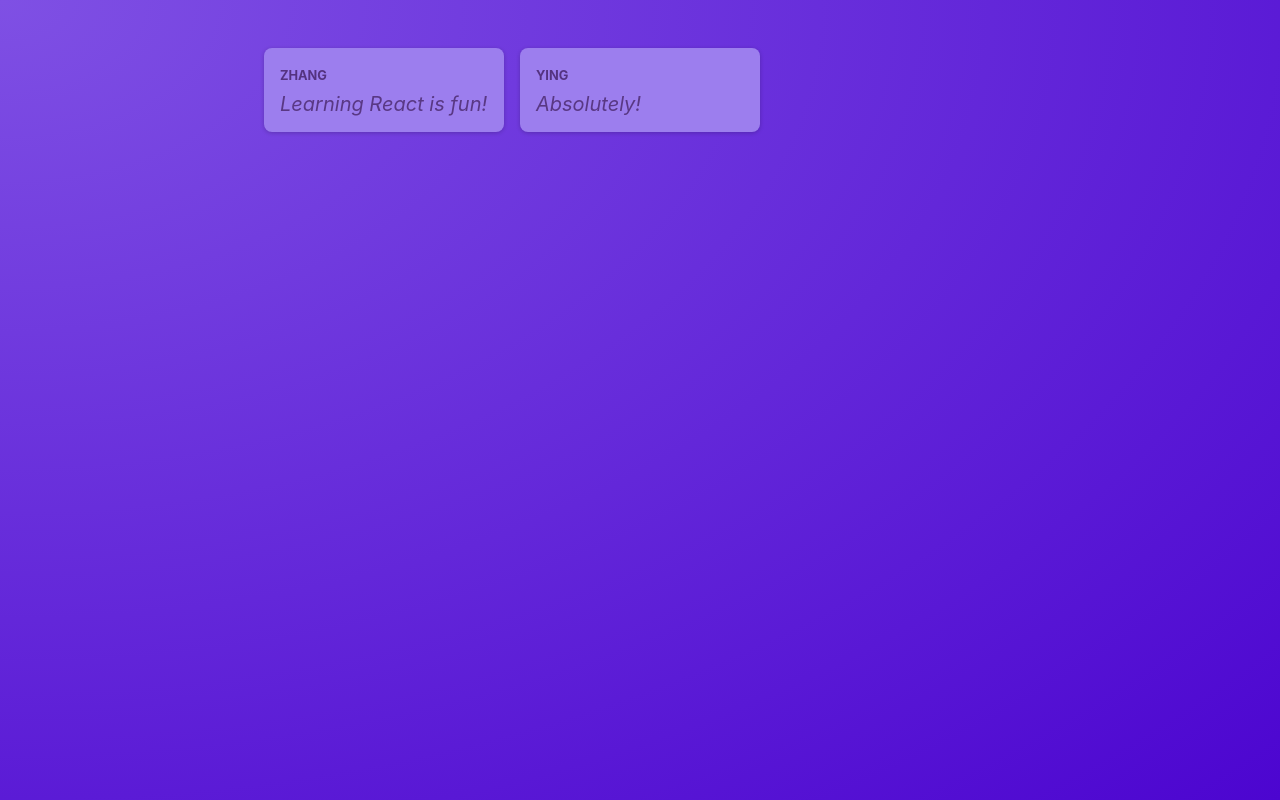
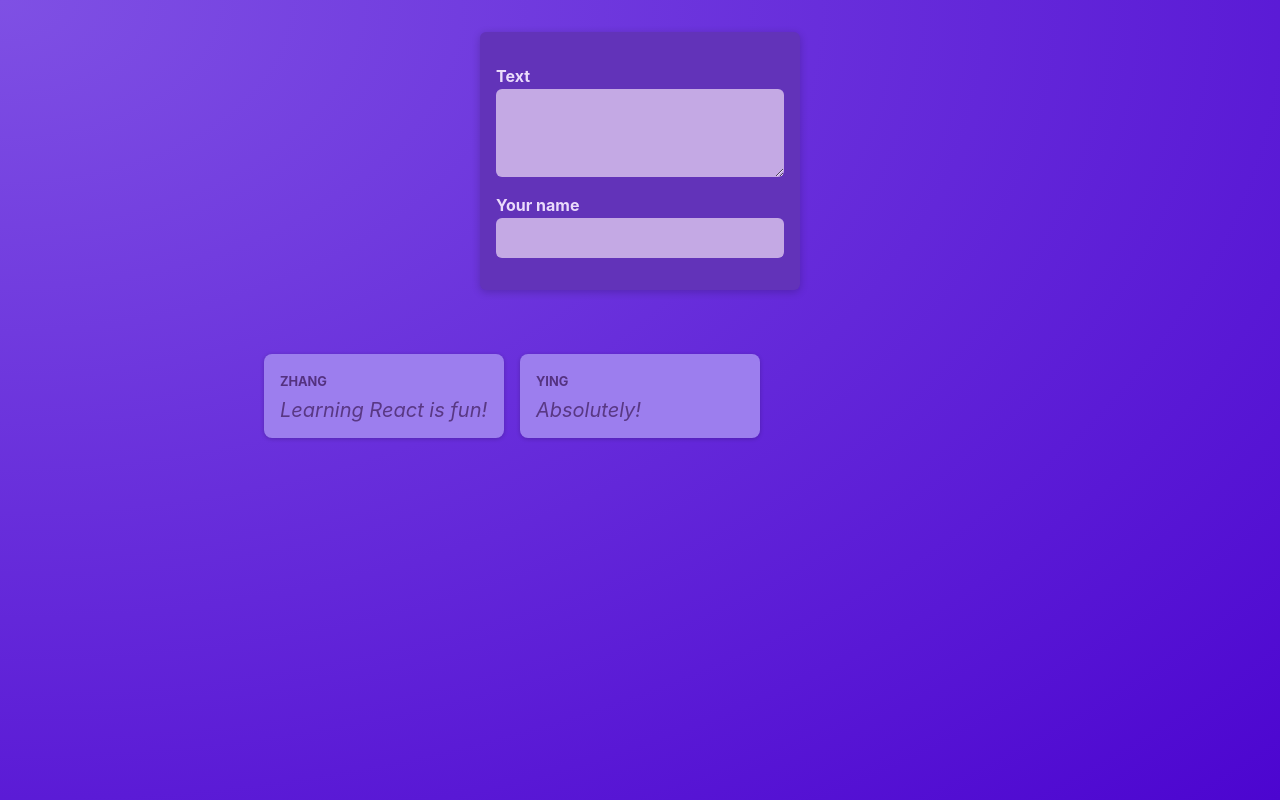
Before and after one commit to zzzhang12/React-Poster-Demo, a React (Vite) app: page / in a window 1280 px wide. Built offline with nearby package versions, Linux system fonts and the light colour scheme.

Commit message:
feat: add a NewPost component

```diff
--- /dev/null
+++ b/src/components/NewPost.jsx
@@ -0,0 +1,18 @@
+import classes from './NewPost.module.css';
+
+function NewPost() {
+  return (
+    <form className={classes.form}>
+      <p>
+        <label htmlFor="body">Text</label>
+        <textarea id="body" required rows={3} />
+      </p>
+      <p>
+        <label htmlFor="name">Your name</label>
+        <input type="text" id="name" required />
+      </p>
+    </form>
+  );
+}
+
+export default NewPost;
--- /dev/null
+++ b/src/components/NewPost.module.css
@@ -0,0 +1,55 @@
+.form {
+    background-color: #6233b9;
+    padding: 1rem;
+    width: 20rem;
+    margin: 2rem auto;
+    border-radius: 6px;
+    box-shadow: 0 2px 8px rgba(0, 0, 0, 0.2);
+  }
+
+  .form label {
+    display: block;
+    margin-bottom: 0.05rem;
+    color: #eadbfb;
+    font-weight: bold;
+  }
+
+  .form input,
+  .form textarea {
+    display: block;
+    width: 100%;
+    font: inherit;
+    padding: 0.5rem;
+    border-radius: 6px;
+    border: none;
+    background-color: #c4a9e4;
+    color: #28262c;
+  }
+
+  .actions {
+    display: flex;
+    justify-content: flex-end;
+    gap: 0.5rem;
+  }
+
+  .actions button {
+    cursor: pointer;
+    font: inherit;
+    padding: 0.5rem 1.5rem;
+    border: none;
+    border-radius: 4px;
+    background-color: #34036c;
+    color: #e5d5f7;
+  }
+
+  .actions button:hover {
+    background-color: #23014a;
+  }
+
+  .actions button[type='button'] {
+    background-color: transparent;
+  }
+
+  .actions button[type='button']:hover {
+    color: #d1bee6;
+  }
--- a/src/components/PostsList.jsx
+++ b/src/components/PostsList.jsx
@@ -1,12 +1,16 @@
 import Post from './Post.jsx'
 import classes from './PostsList.module.css'
-
+import NewPost
+ from './NewPost.jsx';
 function PostsList(){
     return(
-        <ul className={classes.posts}>
-            <Post author="Zhang" body="Learning React is fun!"/>
-            <Post author="Ying" body="Absolutely!"/>
-        </ul>
+        <>
+            <NewPost />
+            <ul className={classes.posts}>
+                <Post author="Zhang" body="Learning React is fun!"/>
+                <Post author="Ying" body="Absolutely!"/>
+            </ul>
+        </>
     )
 }
 
```
